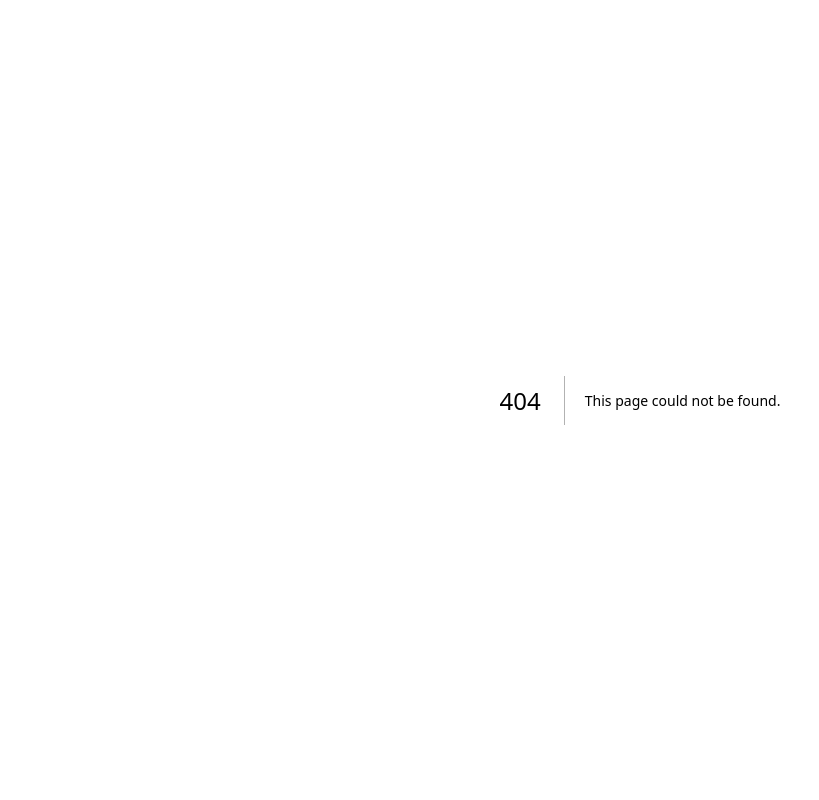
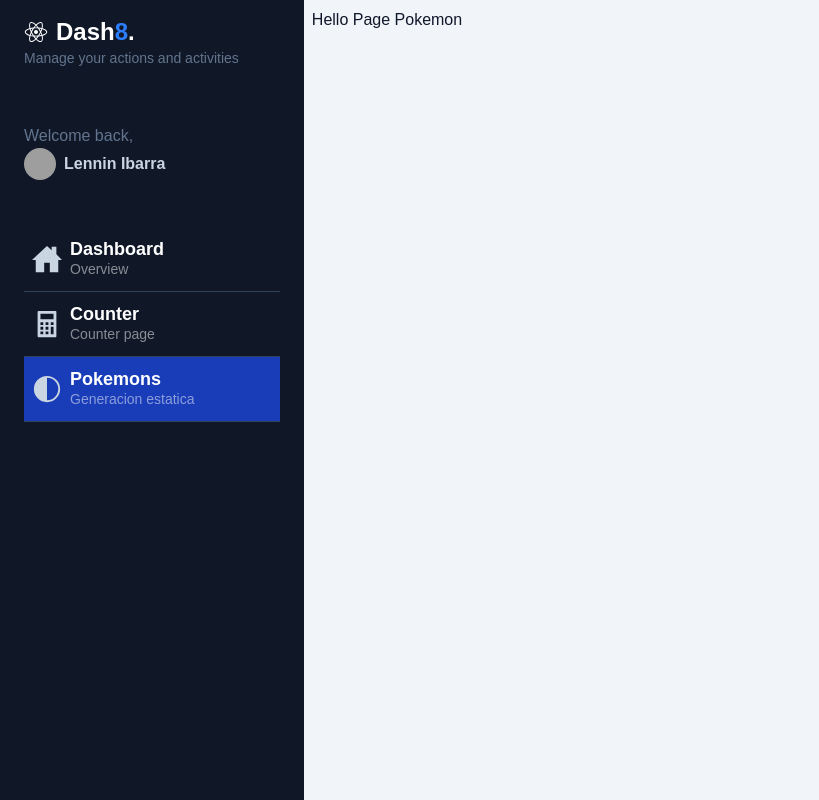
Before and after one commit to lenninIbarrraGonzalez/dashboard-next, a Next.js app: page /dashboard/pokemons in a window 1280 px wide. Before the commit this address had no page. Shown: the whole page, without its empty margins (0-819 px from the left). Built offline with nearby package versions, Linux system fonts and the light colour scheme; grey boxes are pictures that could not be loaded.

Commit message:
creando la pagina de pokemons

```diff
--- a/src/app/components/Sidebar.tsx
+++ b/src/app/components/Sidebar.tsx
@@ -4,19 +4,26 @@ import { SidebarMenuItem } from "./SidebarMenuItem";
 import { IoHomeSharp } from "react-icons/io5";
 import { IoCalculatorSharp } from "react-icons/io5";
 import { IoLogoReact } from "react-icons/io5";
+import { IoContrastOutline } from "react-icons/io5";
 
 const menuItems = [
   {
     path: "/dashboard/main",
-    icon: <IoHomeSharp size={40} />,
+    icon: <IoHomeSharp size={30} />,
     title: "Dashboard",
     subTitle: "Overview",
   },
   {
     path: "/dashboard/counter",
-    icon: <IoCalculatorSharp size={40} />,
+    icon: <IoCalculatorSharp size={30} />,
     title: "Counter",
     subTitle: "Counter page",
+  },
+  {
+    path: "/dashboard/pokemons",
+    icon: <IoContrastOutline size={30} />,
+    title: "Pokemons",
+    subTitle: "Generacion estatica",
   },
 ];
 
--- /dev/null
+++ b/src/app/dashboard/pokemons/page.tsx
@@ -0,0 +1,7 @@
+export default function PokemonPage() {
+  return (
+    <div>
+      <h1>Hello Page Pokemon</h1>
+    </div>
+  );
+}
```
